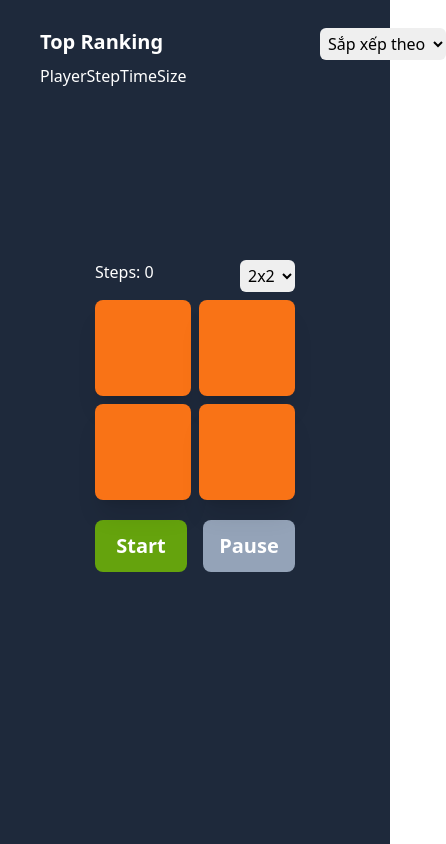
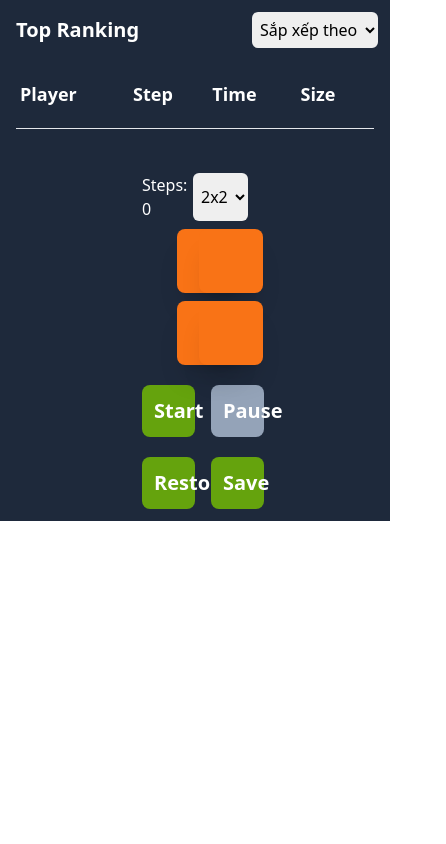
Before and after one commit to VinhGiauTen/MemoryGame, a React (Vite) app: page / in a window 390 px wide. Shown: the whole page, 446 px wide, since content can reach past the window. Built offline with nearby package versions, Linux system fonts and the light colour scheme.

Commit message:
test responsive

```diff
--- a/src/MemoryGame.tsx
+++ b/src/MemoryGame.tsx
@@ -7,15 +7,16 @@ type Archie = {
   size: string;
 };
 
-// type Stage = {
-//   step: number;
-//   gameOption: number;
-//   array: string;
-//   elapsedTime: number;
-//   flippedIndices: string;
-//   matched: string;
-//   isFlipped: string;
-// };
+type Stage = {
+  step: number;
+  gameOption: number;
+  array: string;
+  elapsedTime: number;
+  flippedIndices: string;
+  matched: string;
+  isFlipped: string;
+  isPause: string;
+};
 
 export default function Game() {
   const initialArray = [1, 2];
@@ -99,6 +100,22 @@ export default function Game() {
     setPause(!isPause);
   };
 
+  const handleRestore = () => {
+    const existingStage = JSON.parse(
+      localStorage.getItem("Game Stage") || "[]"
+    );
+    existingStage.forEach((e: Stage) => {
+      setArray(JSON.parse(e.array));
+      setFlippedIndices(JSON.parse(e.flippedIndices));
+      setStep(e.step);
+      setOption(e.gameOption);
+      setElapsedTime(e.elapsedTime);
+      setMatched(JSON.parse(e.matched));
+      setIsFlipped(JSON.parse(e.isFlipped));
+      setPause(Boolean(e.isPause));
+    });
+  };
+
   useEffect(() => {
     if (gameStarted && startTime && !isPause) {
       const timer = setInterval(() => {
@@ -143,6 +160,7 @@ export default function Game() {
         flippedIndices: JSON.stringify(flippedIndices),
         matched: JSON.stringify(matched),
         isFlipped: JSON.stringify(isFlipped),
+        isPause: isPause,
       };
       localStorage.setItem("Game Stage", JSON.stringify(gameStage));
     }
@@ -157,19 +175,6 @@ export default function Game() {
       localStorage.getItem("Memory Game") || "[]"
     );
     setArchie(existingData);
-
-    // const existingStage = JSON.parse(
-    //   localStorage.getItem("Game Stage") || "[]"
-    // );
-    // existingStage.forEach((e: Stage) => {
-    //   setArray(JSON.parse(e.array));
-    //   setFlippedIndices(JSON.parse(e.flippedIndices));
-    //   setStep(e.step);
-    //   setOption(e.gameOption);
-    //   setElapsedTime(e.elapsedTime);
-    //   setMatched(JSON.parse(e.matched));
-    //   setIsFlipped(JSON.parse(e.isFlipped));
-    // });
   }, []);
 
   useEffect(() => {
@@ -218,8 +223,9 @@ export default function Game() {
   const handleSortChange = (event: React.ChangeEvent<HTMLSelectElement>) => {
     setSortOption(event.target.value);
   };
-
-  const sortedArchie = [...archie].sort((a, b) => {
+  const sortedResults = [...archie].sort((a, b) => b.id - a.id);
+  const latestResults = sortedResults.slice(0, 10).sort((a, b) => a.id - b.id);
+  const gameResults = [...latestResults].sort((a, b) => {
     if (sortOption === "step") {
       return a.step - b.step;
     }
@@ -235,10 +241,14 @@ export default function Game() {
   });
 
   return (
-    <div className="bg-slate-800 h-screen grid place-content-center">
-      <div className="">
+    <div className="bg-slate-800 h-full xl:h-screen grid xl:items-center">
+      <div className="xl:absolute top-5 left-10 xl:w-1/5">
+        <div className="flex justify-between p-3">
+          <div className="text-white font-semibold text-xl m-1">
+            Top Ranking
+          </div>
           <select
-          className="p-1 rounded-md absolute top-7 left-80 z-10"
+            className="p-1 rounded-md"
             value={sortOption}
             onChange={handleSortChange}
           >
@@ -247,11 +257,9 @@ export default function Game() {
             <option value={"time"}>Time</option>
             <option value={"size"}>Size</option>
           </select>
-        <div className="table absolute text-white w-1/4 top-5 left-10">
-          <div className="table-caption font-semibold text-xl my-2">
-            Top Ranking
         </div>
-          <div className="table-header-group">
+        <div className="table p-5 text-white w-full text-lg">
+          <div className="table-header-group font-semibold">
             <div className="table-row">
               <div className="table-cell text-left">Player</div>
               <div className="table-cell text-left">Step</div>
@@ -260,7 +268,7 @@ export default function Game() {
             </div>
           </div>
           <div className="table-row-group">
-            {sortedArchie.map((a) => (
+            {gameResults.map((a) => (
               <div className="table-row" key={a.id}>
                 <div className="table-cell">{a.id}</div>
                 <div className="table-cell">{a.step}</div>
@@ -271,11 +279,13 @@ export default function Game() {
           </div>
         </div>
       </div>
+      <hr className="p-3 w-11/12 mx-auto xl:hidden" />
+      <div className="p-3 w-1/3 mx-auto">
         <div>
           {gameStarted
             ? ""
             : matched.every(Boolean) && (
-              <div className="text-white text-xl my-3 text-center ">
+                <div className="text-white text-2xl font-bold my-3 text-center ">
                   You won in {elapsedTime} seconds!
                 </div>
               )}
@@ -294,13 +304,13 @@ export default function Game() {
           </select>
         </div>
         <div
-        className={`grid gap-2 ${
+          className={`grid  ${
             gameOption === 2
-            ? "grid-cols-2"
+              ? "grid-cols-2 gap-2 w-1/3 mx-auto  "
               : gameOption === 4
-            ? "grid-cols-4"
-            : "grid-cols-6"
-        } [perspective:1000px]`}
+              ? "grid-cols-4 gap-1 w-2/3 mx-auto "
+              : "grid-cols-6 gap-1 "
+          } xl:gap-2 [perspective:1000px]`}
         >
           {array.map((a, i) => (
             <div
@@ -308,7 +318,7 @@ export default function Game() {
               style={{
                 pointerEvents: isDisable || isPause ? "none" : "auto",
               }}
-            className={`relative h-24 w-24 rounded-xl shadow-xl transition-all  [transform-style:preserve-3d] ${
+              className={`relative h-16 w-16 xl:h-24 xl:w-24 rounded-xl shadow-xl transition-all [transform-style:preserve-3d] ${
                 isFlipped[i]
                   ? " [transform:rotateY(180deg)] duration-500 "
                   : " duration-0 "
@@ -319,31 +329,47 @@ export default function Game() {
                 onClick={() => handleClick(i)}
               ></div>
               <div
-              className={`absolute inset-0 h-full w-full rounded-lg font-bold flex justify-center items-center text-4xl ${
+                className={`absolute inset-0 h-full w-full rounded-lg font-bold flex justify-center items-center text-3xl xl:text-4xl ${
                   matched[i] ? "bg-blue-500 transition " : "bg-fuchsia-500"
-              } text-white px-12 text-center [transform:rotateY(180deg)] [backface-visibility:hidden]`}
+                } text-white xl:px-12 text-center [transform:rotateY(180deg)] [backface-visibility:hidden]`}
               >
                 {a}
               </div>
             </div>
           ))}
         </div>
-      <div className="flex space-x-4">
+        <div className="flex space-x-4 my-5">
           <button
             onClick={handleStart}
-          className="bg-lime-600 text-white font-bold text-xl p-3 my-5 rounded-lg w-1/2 mx-auto hover:bg-opacity-80 transition disabled:bg-slate-400 disabled:cursor-not-allowed"
+            className="bg-lime-600 text-white font-bold text-xl p-3 rounded-lg w-1/2 mx-auto hover:bg-opacity-80 transition disabled:bg-slate-400 disabled:cursor-not-allowed"
             disabled={gameStarted}
           >
             {gameStarted ? (isPause ? pauseTime : elapsedTime) : "Start"}
           </button>
           <button
             onClick={handlePause}
-          className="bg-lime-600 text-white font-bold text-xl p-3 my-5 rounded-lg w-1/2 mx-auto hover:bg-opacity-80 transition disabled:bg-slate-400 disabled:cursor-not-allowed"
+            className="bg-lime-600 text-white font-bold text-xl p-3 rounded-lg w-1/2 mx-auto hover:bg-opacity-80 transition disabled:bg-slate-400 disabled:cursor-not-allowed"
             disabled={!gameStarted}
           >
             {isPause ? "Continue" : "Pause"}
           </button>
         </div>
+        <div className="flex space-x-4">
+          <button
+            onClick={handleRestore}
+            className="bg-lime-600 text-white font-bold text-xl p-3 rounded-lg w-1/2 mx-auto hover:bg-opacity-80 transition disabled:bg-slate-400 disabled:cursor-not-allowed"
+            disabled={gameStarted}
+          >
+            Restore
+          </button>
+          <button
+            className="bg-lime-600 text-white font-bold text-xl p-3 rounded-lg w-1/2 mx-auto hover:bg-opacity-80 transition disabled:bg-slate-400 disabled:cursor-not-allowed"
+            disabled={gameStarted}
+          >
+            Save
+          </button>
+        </div>
+      </div>
     </div>
   );
 }
```
Lines whose indentation alone changed are shown as unchanged.
